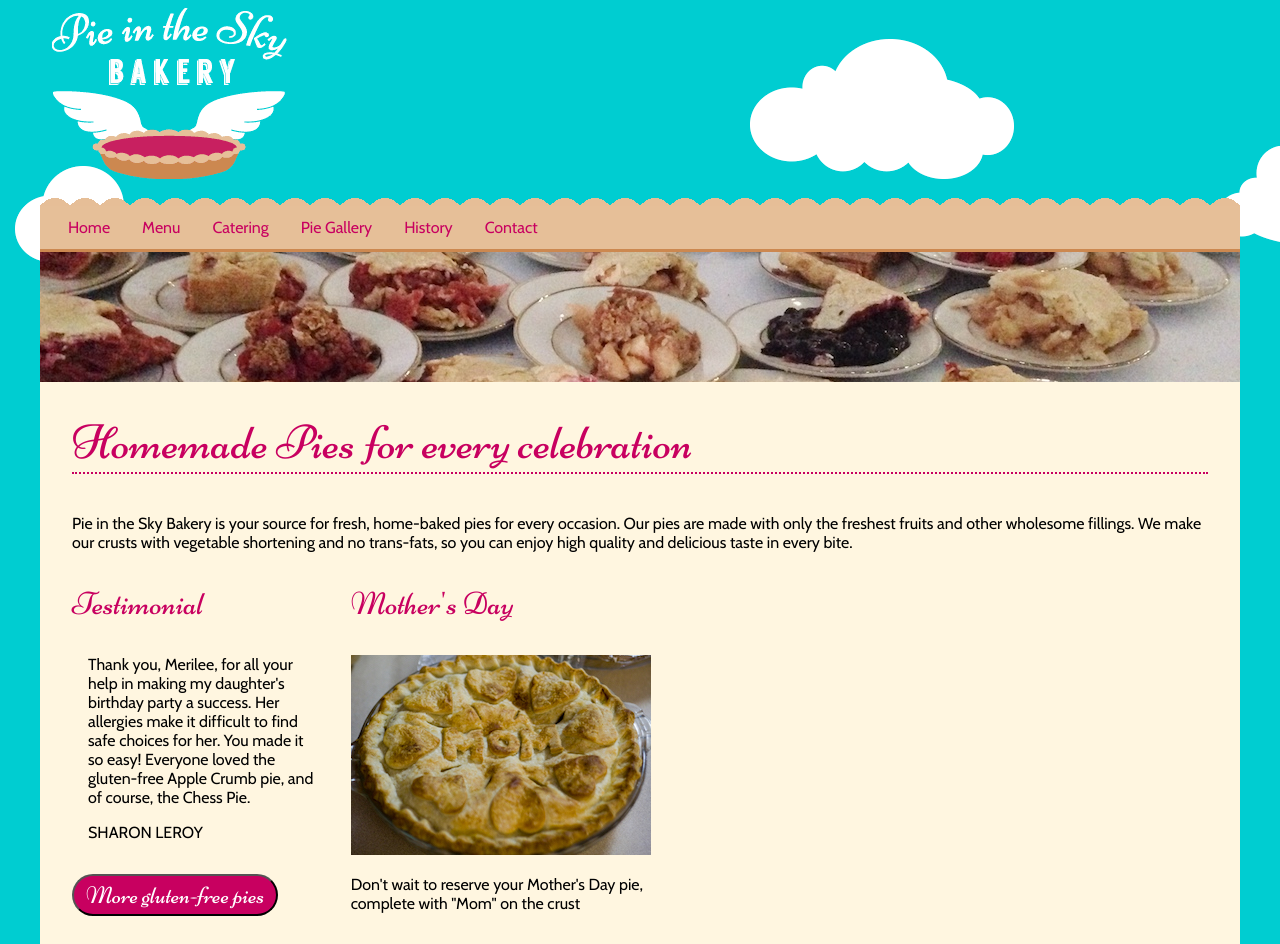
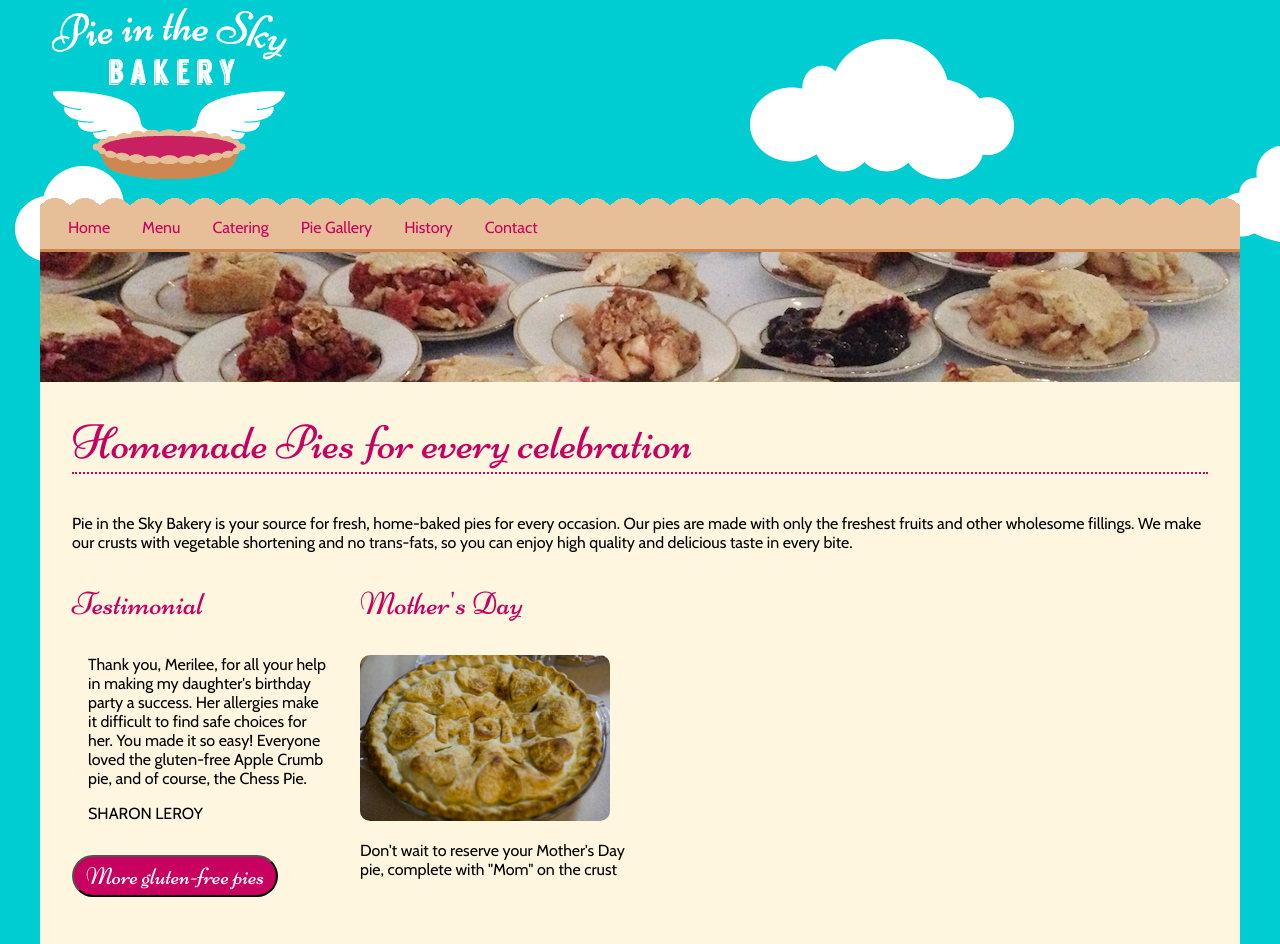
Before and after one commit to rotimi-babalola/pie-in-the-sky, a React app: page / in a window 1280 px wide. Shown: the top 944 px of the page. Built offline with nearby package versions, Linux system fonts and the light colour scheme.

Commit message:
feature: style image tag

```diff
--- a/client/src/styles/css/app.css
+++ b/client/src/styles/css/app.css
@@ -19,6 +19,15 @@ h1, h2, h3 {
   color: #C80060;
   margin-top: 0; }
 
+article img {
+  border-radius: 10px;
+  width: 100%;
+  max-width: 250px; }
+
+img.responsive {
+  width: 100%;
+  max-width: 250px; }
+
 @media (min-width: 550px) {
   .wrapper {
     width: 97%;
--- a/client/src/styles/scss/app.scss
+++ b/client/src/styles/scss/app.scss
@@ -21,6 +21,17 @@ h1,h2,h3 {
   margin-top: 0;
 }
 
+article img {
+	border-radius: 10px;
+	width: 100%;
+	max-width: 250px;
+}
+
+img.responsive {
+	width: 100%;
+	max-width: 250px;
+}
+
 @media (min-width: 550px) {
 	.wrapper {
 		width: 97%;
```
